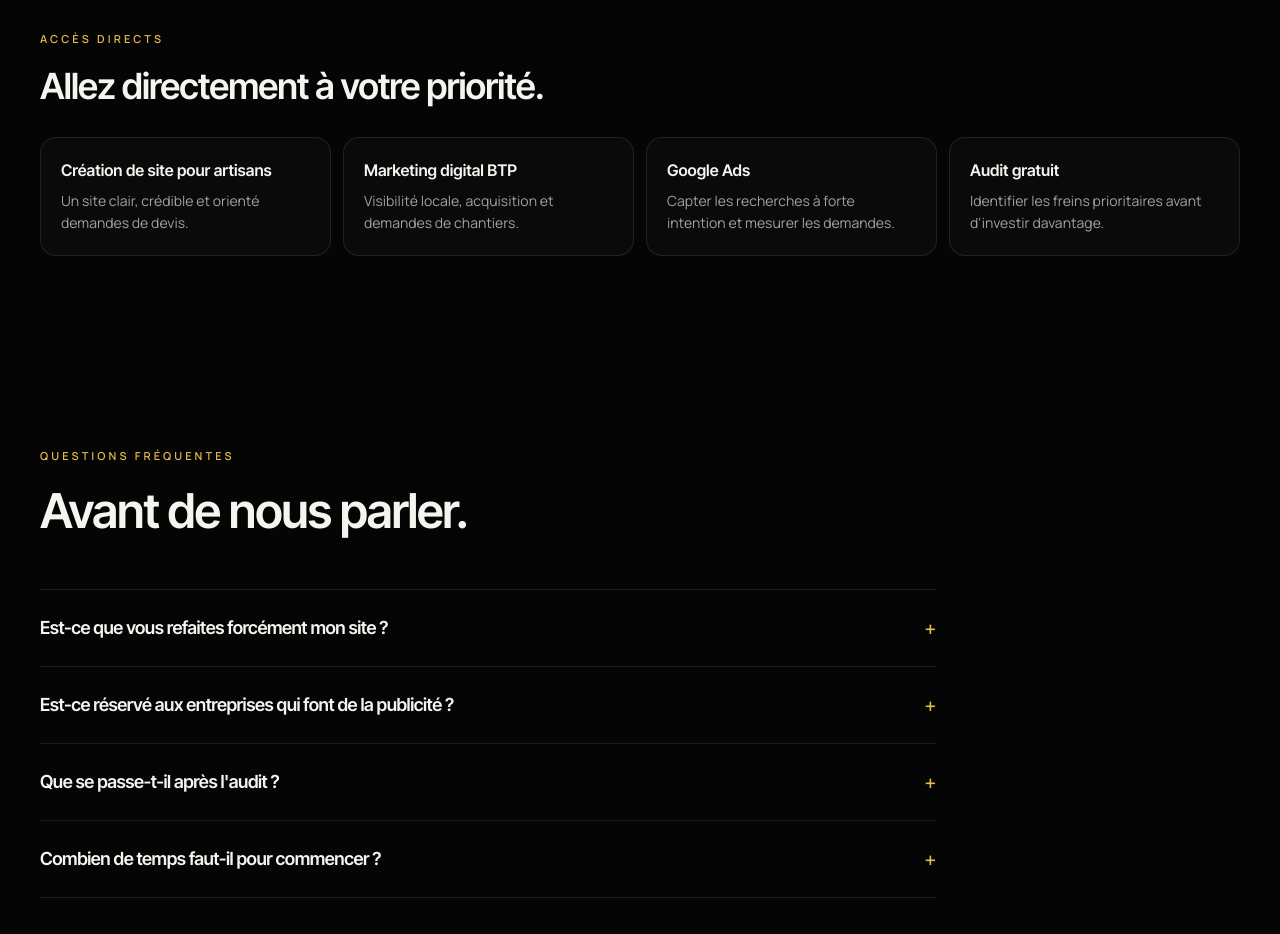
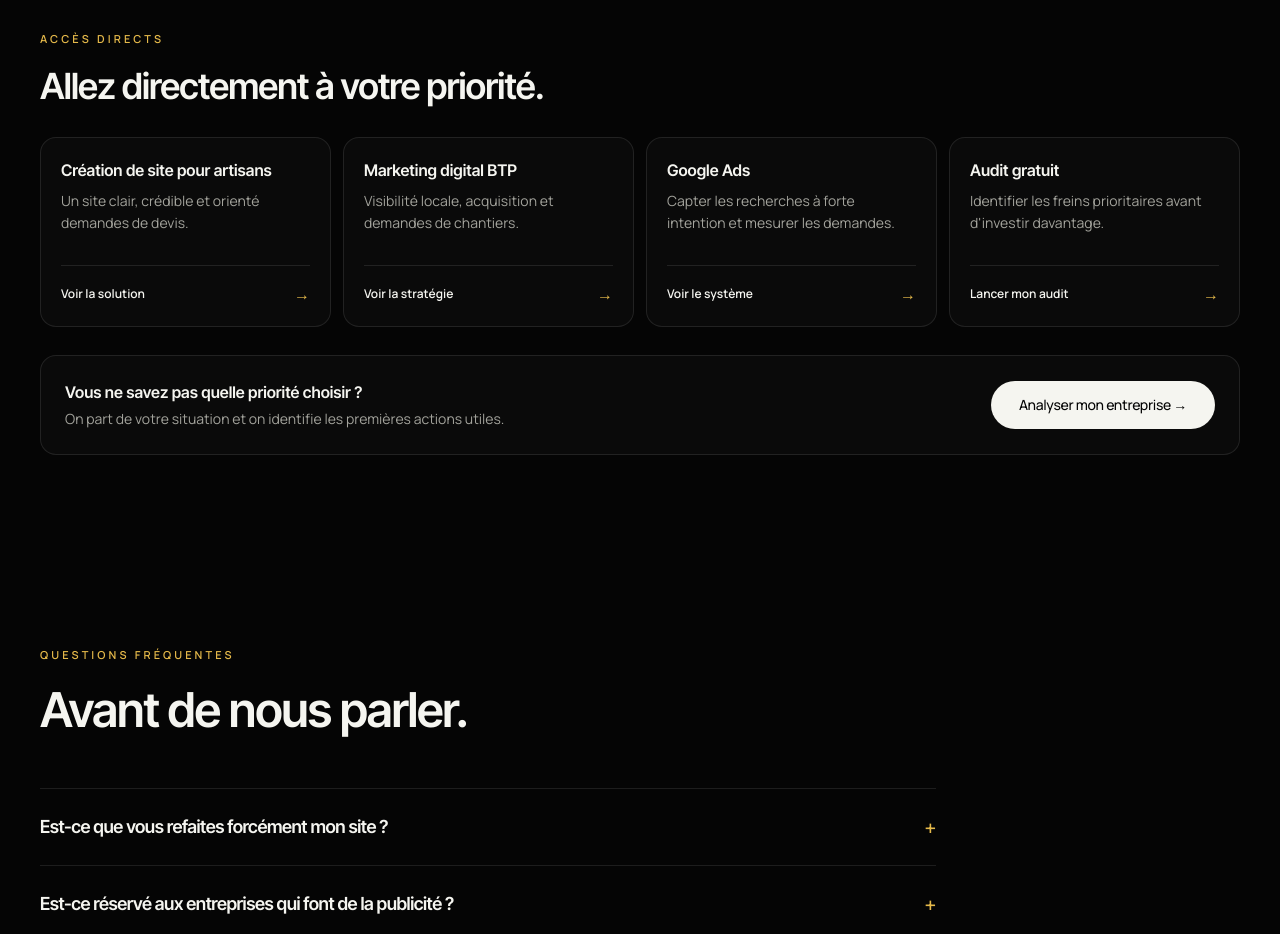
Before and after one commit to mathieumilo3-bot/-generation-capable, a Next.js app in the folder site-vitrine/: page / in a window 1280 px wide. Shown: the part 4920-5854 px from the top of the page. Built offline with nearby package versions, Linux system fonts and the light colour scheme; no server answers.

Commit message:
Renforcer naturellement les CTA des accès directs

```diff
--- a/site-vitrine/src/components/sections/SeoEntryPoints.tsx
+++ b/site-vitrine/src/components/sections/SeoEntryPoints.tsx
@@ -1,27 +1,32 @@
 import Link from "next/link";
 import { Section, Eyebrow } from "@/components/ui/Section";
 import { Reveal } from "@/components/ui/Reveal";
+import { Button } from "@/components/ui/Button";
 
 const ENTRY_POINTS = [
   {
     href: "/solutions/creation-site-artisan",
     title: "Création de site pour artisans",
     description: "Un site clair, crédible et orienté demandes de devis.",
+    cta: "Voir la solution",
   },
   {
     href: "/solutions/marketing-digital-btp",
     title: "Marketing digital BTP",
     description: "Visibilité locale, acquisition et demandes de chantiers.",
+    cta: "Voir la stratégie",
   },
   {
     href: "/solutions/publicite-google-ads",
     title: "Google Ads",
     description: "Capter les recherches à forte intention et mesurer les demandes.",
+    cta: "Voir le système",
   },
   {
     href: "/audit",
     title: "Audit gratuit",
     description: "Identifier les freins prioritaires avant d'investir davantage.",
+    cta: "Lancer mon audit",
   },
 ] as const;
 
@@ -40,18 +45,50 @@ export function SeoEntryPoints() {
           <Reveal key={item.href} delay={index * 0.04}>
             <Link
               href={item.href}
-              className="block h-full rounded-2xl border border-[var(--color-border)] bg-[var(--color-surface)] p-5 transition-colors hover:border-[var(--color-muted)]"
+              className="group flex h-full min-h-[190px] flex-col rounded-2xl border border-[var(--color-border)] bg-[var(--color-surface)] p-5 transition-all duration-300 hover:-translate-y-0.5 hover:border-[var(--color-muted)]"
             >
               <h3 className="font-display text-base font-semibold text-[var(--color-text)]">
                 {item.title}
               </h3>
-              <p className="mt-2 text-sm leading-relaxed text-[var(--color-muted)]">
+              <p className="mt-2 flex-1 text-sm leading-relaxed text-[var(--color-muted)]">
                 {item.description}
               </p>
+              <div className="mt-5 flex items-center justify-between border-t border-[var(--color-border)] pt-4">
+                <span className="text-xs font-semibold text-[var(--color-text)]">
+                  {item.cta}
+                </span>
+                <span
+                  aria-hidden
+                  className="text-[var(--color-accent)] transition-transform duration-300 group-hover:translate-x-1"
+                >
+                  →
+                </span>
+              </div>
             </Link>
           </Reveal>
         ))}
       </div>
+
+      <Reveal delay={0.12}>
+        <div className="mt-7 flex flex-col gap-4 rounded-2xl border border-[var(--color-border)] bg-[var(--color-surface)] p-5 sm:flex-row sm:items-center sm:justify-between sm:p-6">
+          <div>
+            <p className="font-display text-base font-semibold text-[var(--color-text)]">
+              Vous ne savez pas quelle priorité choisir ?
+            </p>
+            <p className="mt-1 text-sm leading-relaxed text-[var(--color-muted)]">
+              On part de votre situation et on identifie les premières actions utiles.
+            </p>
+          </div>
+          <Button
+            href="/audit"
+            variant="primary"
+            trackEvent="cta_clicked"
+            trackPayload={{ location: "seo_entry_points_footer" }}
+          >
+            Analyser mon entreprise →
+          </Button>
+        </div>
+      </Reveal>
     </Section>
   );
 }
```
